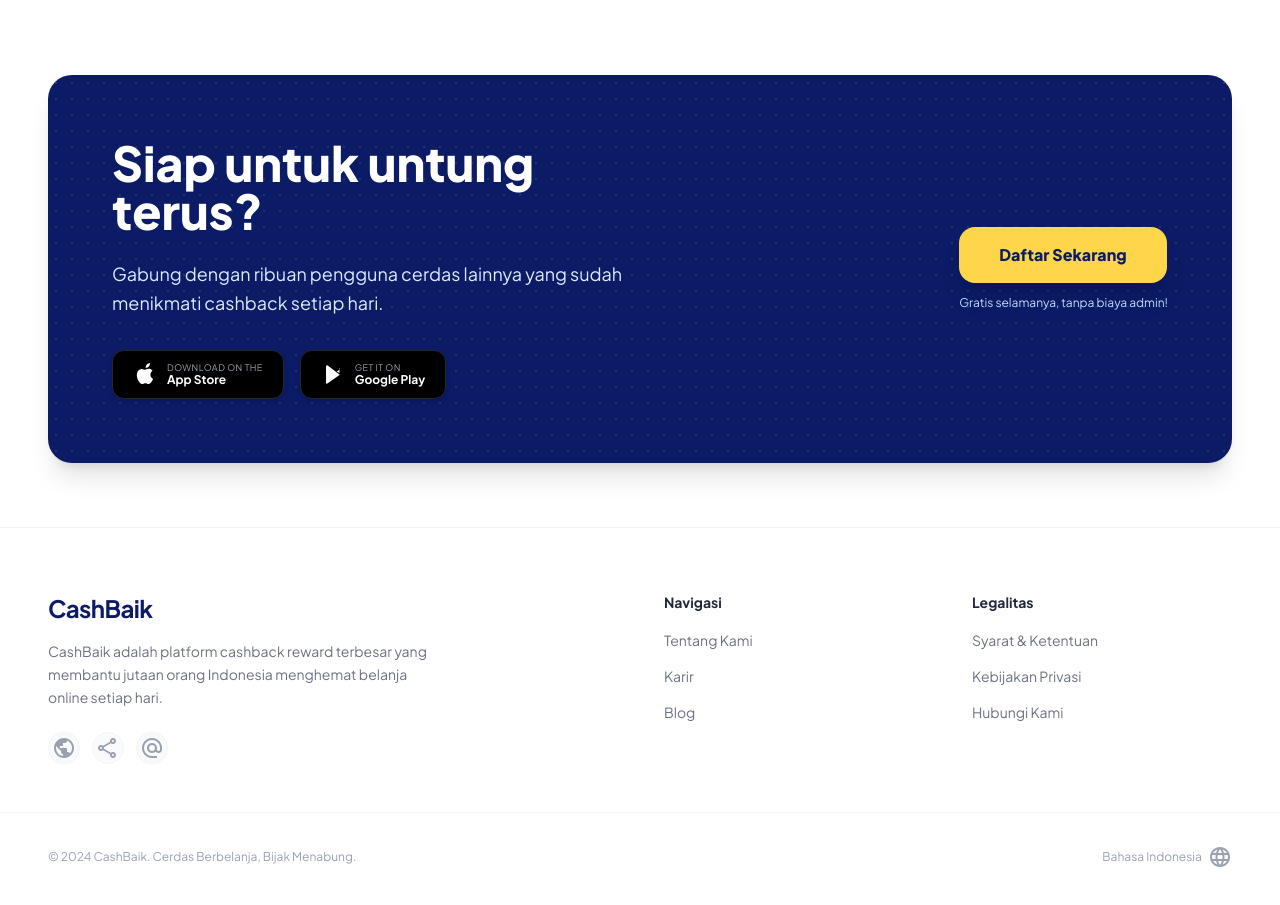
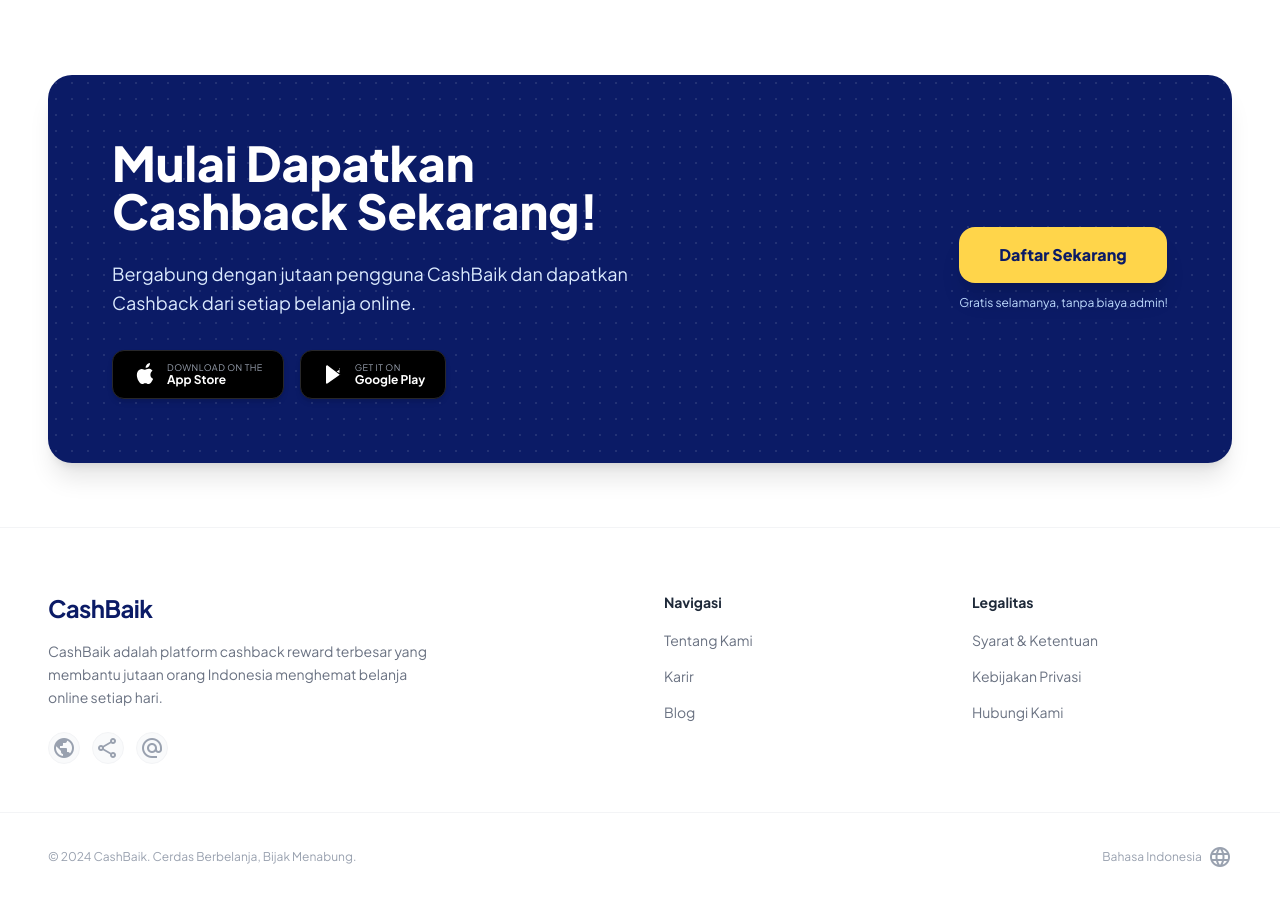
Before and after one commit to rosalindahayin58-source/CashBaik.com, a Vue app: page / in a window 1280 px wide. Shown: the part 1740-2645 px from the top of the page. Built offline with nearby package versions, Linux system fonts and the light colour scheme.

Commit message:
Update CtaSection.vue

```diff
--- a/src/components/CtaSection.vue
+++ b/src/components/CtaSection.vue
@@ -9,10 +9,10 @@
         <!-- Left Content -->
         <div class="z-10 text-center md:text-left max-w-xl">
           <h2 class="text-3xl md:text-4xl lg:text-5xl font-extrabold text-white mb-6">
-            Siap untuk untung terus?
+            Mulai Dapatkan Cashback Sekarang!
           </h2>
           <p class="text-blue-100 text-base md:text-lg mb-8 leading-relaxed">
-            Gabung dengan ribuan pengguna cerdas lainnya yang sudah menikmati cashback setiap hari.
+            Bergabung dengan jutaan pengguna CashBaik dan dapatkan Cashback dari setiap belanja online.
           </p>
 
           <!-- App Download Badges -->
```
